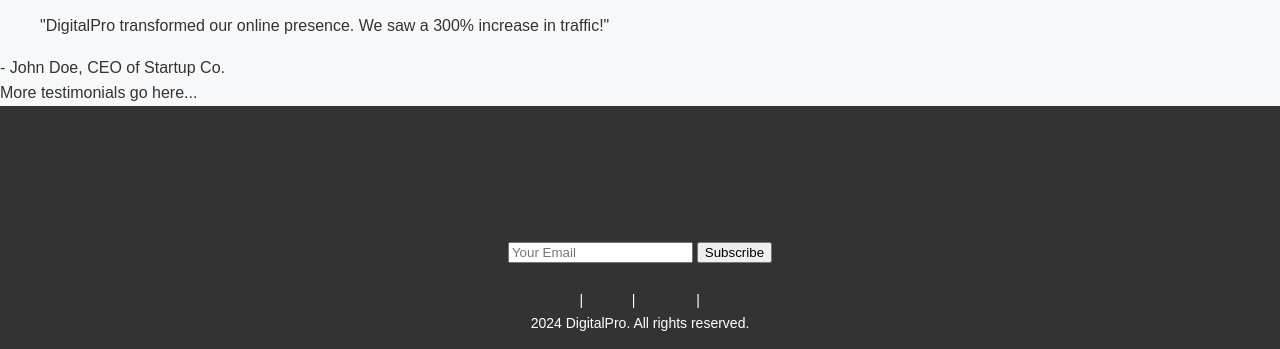
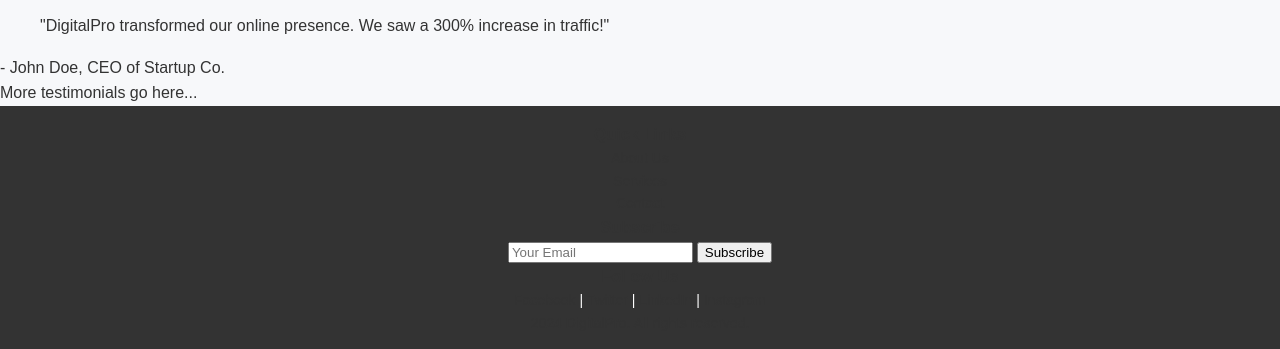
Before and after one commit to ManjitPython/manjitPython.github.io, a plain HTML site: page index.html in a window 1280 px wide. Shown: the part 777-1126 px from the top of the page. Drawn offline with Linux system fonts and the light colour scheme.

Commit message:
Update index.html

```diff
--- a/index.html
+++ b/index.html
@@ -116,7 +116,7 @@
                 <a href="https://instagram.com" target="_blank">Instagram</a>
             </div>
         </div>
-        <p></p> 2024 DigitalPro. All rights reserved.</p>
+        <p> 2024 DigitalPro. All rights reserved.</p>
     </footer>
 </body>
 </html>
```
